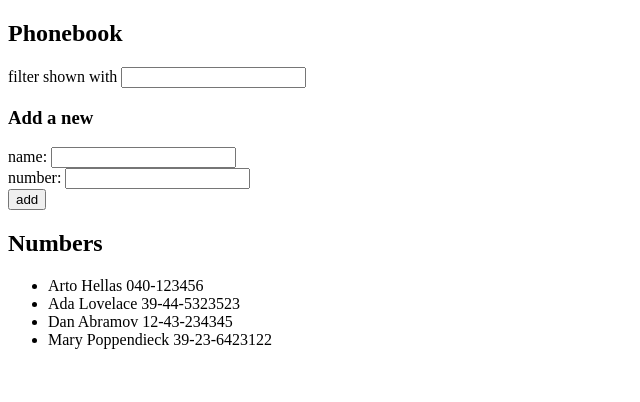
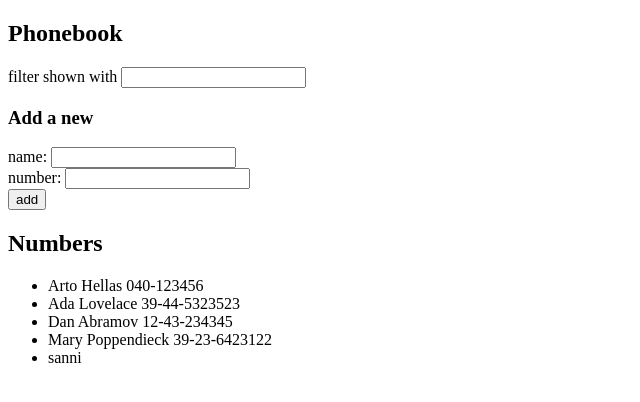
Before and after one commit to mazu0400/Puhelinluettelo, a React (Vite) app: page / in a window 1280 px wide. Shown: the top 402 px of the page, without its empty margins (0-640 px from the left). Built offline with nearby package versions, Linux system fonts and the light colour scheme; data requests are answered from the project's data file.

Commit message:
Puhelinluettelo step7

```diff
--- a/db.json
+++ b/db.json
@@ -19,6 +19,11 @@
       "name": "Mary Poppendieck",
       "number": "39-23-6423122",
       "id": "4"
+    },
+    {
+      "id": "f910",
+      "name": "sanni",
+      "number": ""
     }
   ]
 }
--- a/src/App.jsx
+++ b/src/App.jsx
@@ -1,5 +1,6 @@
 import { useState, useEffect } from "react";
-import axios from "axios";
+import personService from "./services/persons";
+
 const Filter = ({ filter, handleFilterChange }) => (
   <div>
     filter shown with <input value={filter} onChange={handleFilterChange} />
@@ -28,7 +29,7 @@ const PersonForm = ({
 const Persons = ({ persons }) => (
   <ul>
     {persons.map((person, i) => (
-      <li key={i}>
+      <li key={person.id}>
         {person.name} {person.number}
       </li>
     ))}
@@ -42,10 +43,7 @@ const App = () => {
   const [filter, setFilter] = useState("");
 
   useEffect(() => {
-    axios
-      .get("http://localhost:3001/persons")
-      .then((response) => setPersons(response.data))
-      .catch((error) => console.error(error));
+    personService.getAll().then((initialPersons) => setPersons(initialPersons));
   }, []);
 
   const addPerson = (event) => {
@@ -59,12 +57,14 @@ const App = () => {
       return;
     }
     const personObject = {
-      name: newName,
-      number: newNumber,
+      name: newName.trim(),
+      number: newNumber.trim(),
     };
-    setPersons(persons.concat(personObject));
-    setNewName("");
-    setNewNumber("");
+    personService.create(personObject).then((returnedPerson) => {
+      setPersons(persons.concat(returnedPerson));
+      setNewName("");
+      setNewNumber("");
+    });
   };
   const handleNameChange = (event) => setNewName(event.target.value);
   const handleNumberChange = (event) => setNewNumber(event.target.value);
--- /dev/null
+++ b/src/services/persons.js
@@ -0,0 +1,8 @@
+import axios from "axios";
+const baseUrl = "http://localhost:3001/persons";
+
+const getAll = () => axios.get(baseUrl).then((res) => res.data);
+const create = (newPerson) =>
+  axios.post(baseUrl, newPerson).then((res) => res.data);
+
+export default { getAll, create };
```
